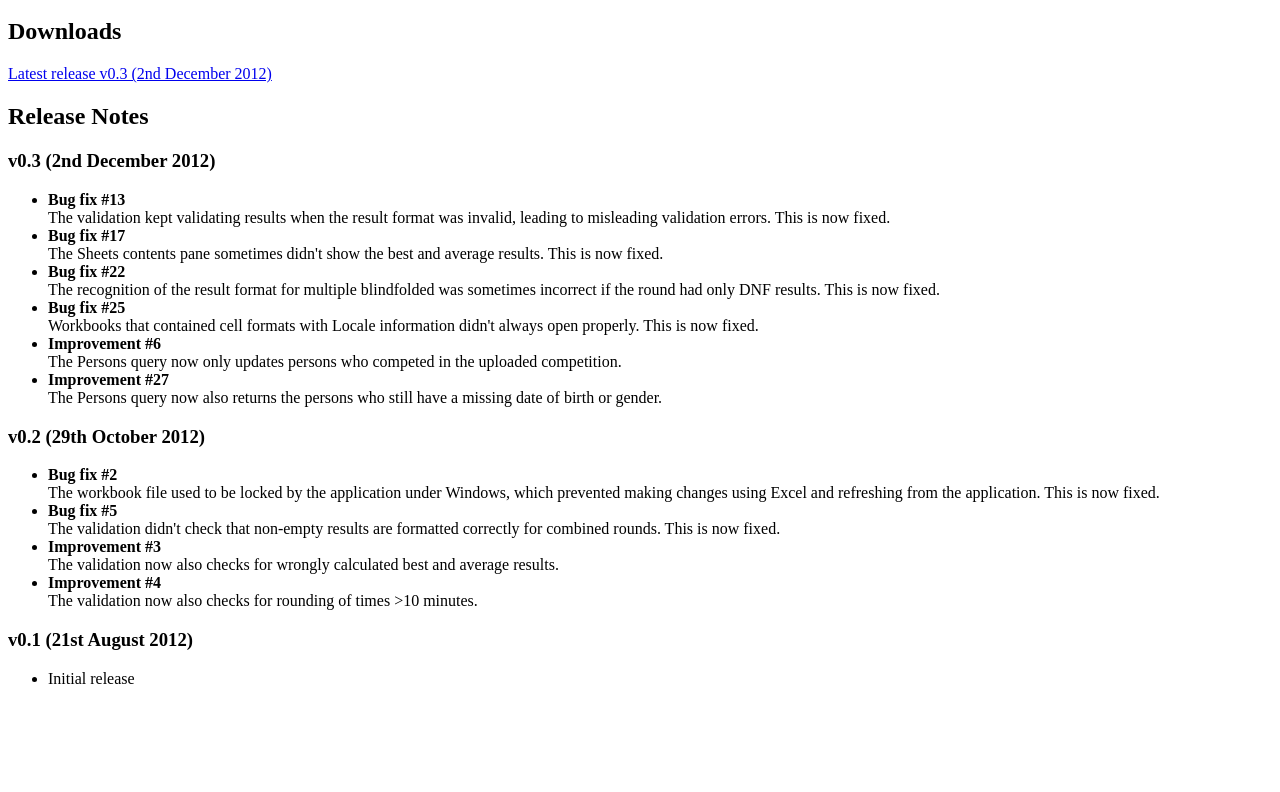
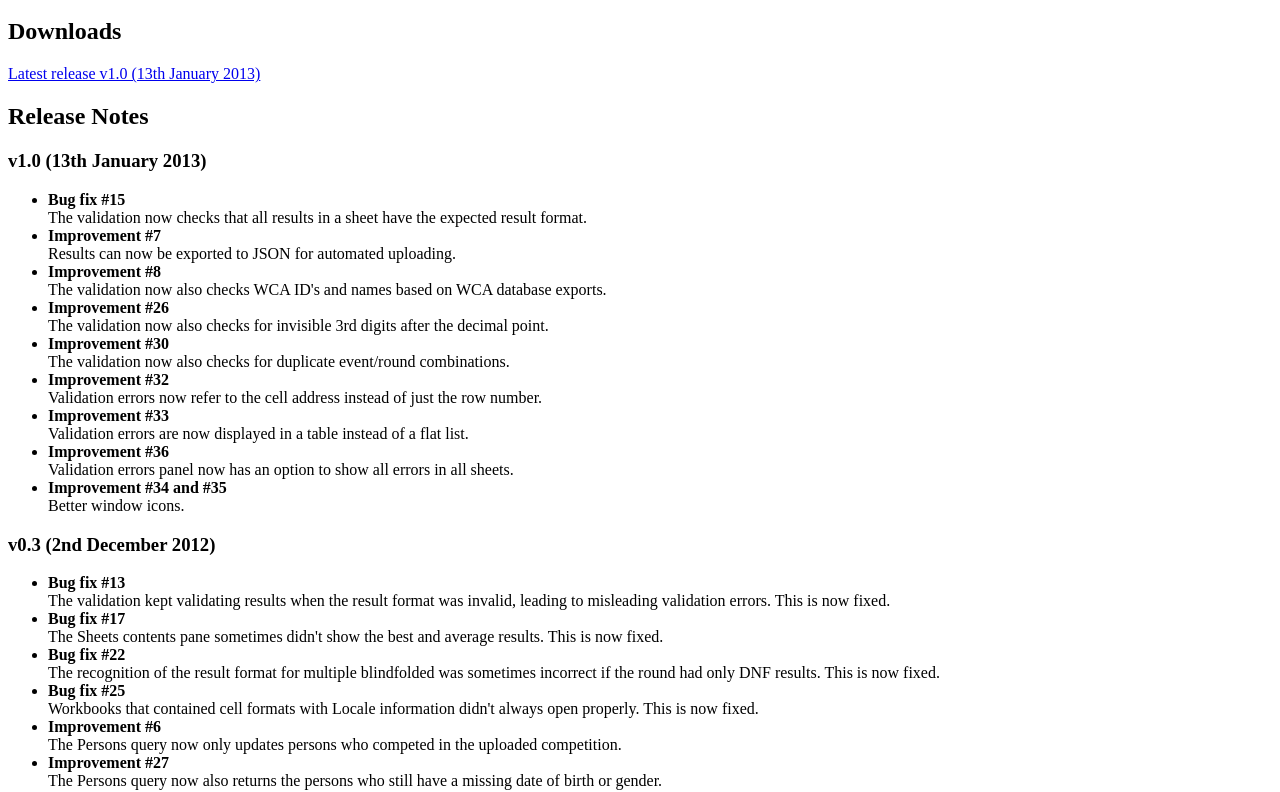
Before and after one commit to thewca/wca-workbook-assistant, a plain HTML site: page htdocs/index.html in a window 1280 px wide. Shown: the part 48-840 px from the top of the page. Before the commit the page ends 800 px from the top, so only its background shows below. Drawn offline with Linux system fonts and the light colour scheme.

Commit message:
Release notes for v1.0.

```diff
--- a/htdocs/index.html
+++ b/htdocs/index.html
@@ -6,8 +6,20 @@
 	<body>
 		<h1>WCA Workbook Uploader</h1>
 		<h2>Downloads</h2>
-		<a href="https://github.com/downloads/jazzthief81/wca-workbook-uploader/wca-workbook-uploader-0.3.jar">Latest release v0.3 (2nd December 2012)</a>
+		<a href="http://www.cubezone.be/workbookuploader/wca-workbook-uploader-1.0.jar">Latest release v1.0 (13th January 2013)</a>
 		<h2>Release Notes</h2>
+        <h3>v1.0 (13th January 2013)</h3>
+        <ul>
+            <li><strong>Bug fix #15</strong><br>The validation now checks that all results in a sheet have the expected result format.</li>
+            <li><strong>Improvement #7</strong><br>Results can now be exported to JSON for automated uploading.</li>
+            <li><strong>Improvement #8</strong><br>The validation now also checks WCA ID's and names based on WCA database exports.</li>
+            <li><strong>Improvement #26</strong><br>The validation now also checks for invisible 3rd digits after the decimal point.</li>
+            <li><strong>Improvement #30</strong><br>The validation now also checks for duplicate event/round combinations.</li>
+            <li><strong>Improvement #32</strong><br>Validation errors now refer to the cell address instead of just the row number.</li>
+            <li><strong>Improvement #33</strong><br>Validation errors are now displayed in a table instead of a flat list.</li>
+            <li><strong>Improvement #36</strong><br>Validation errors panel now has an option to show all errors in all sheets.</li>
+            <li><strong>Improvement #34 and #35</strong><br>Better window icons.</li>
+        </ul>
 		<h3>v0.3 (2nd December 2012)</h3>
 		<ul>
 			<li><strong>Bug fix #13</strong><br>The validation kept validating results when the result format was invalid, leading to misleading validation errors. This is now fixed.</li>
```
